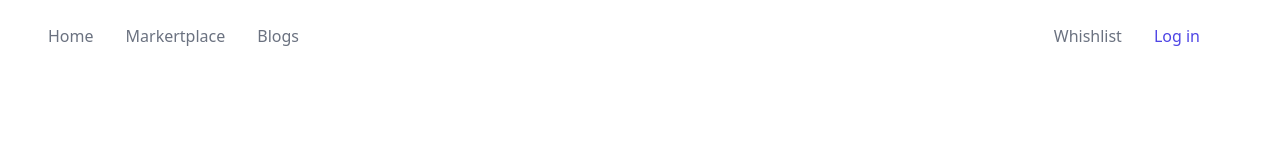
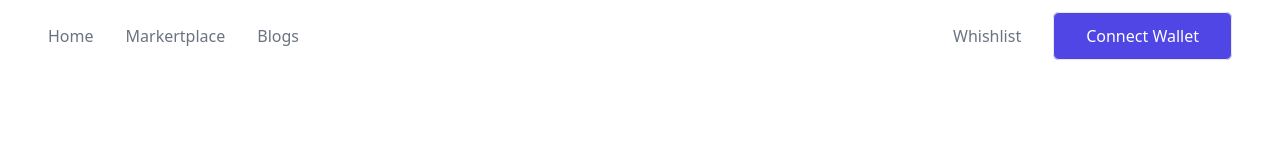
Before and after one commit to TiagoFroisPereira/Dapp, a Next.js app in the folder marketplace/: page / in a window 1280 px wide. Shown: the top 160 px of the page. Built offline with nearby package versions, Linux system fonts and the light colour scheme.

Commit message:
[Marketplace] login button minor improvement

```diff
--- a/marketplace/components/common/navbar/index.js
+++ b/marketplace/components/common/navbar/index.js
@@ -31,7 +31,11 @@ export default function Navbar() {
                                     Whishlist
                                 </a>
                             </Link>
-                    <a href="#" className="font-medium mr-8 text-indigo-600 hover:text-indigo-500">Log in</a>
+                            <a
+                                href="#"
+                                className="px-8 py-3 border text-base rounded-md font-medium text-white bg-indigo-600 hover:bg-indigo-700">
+                                    Connect Wallet
+                            </a>
                         </div>
                     </div>
                 </nav>
```
Lines whose indentation alone changed are shown as unchanged.
